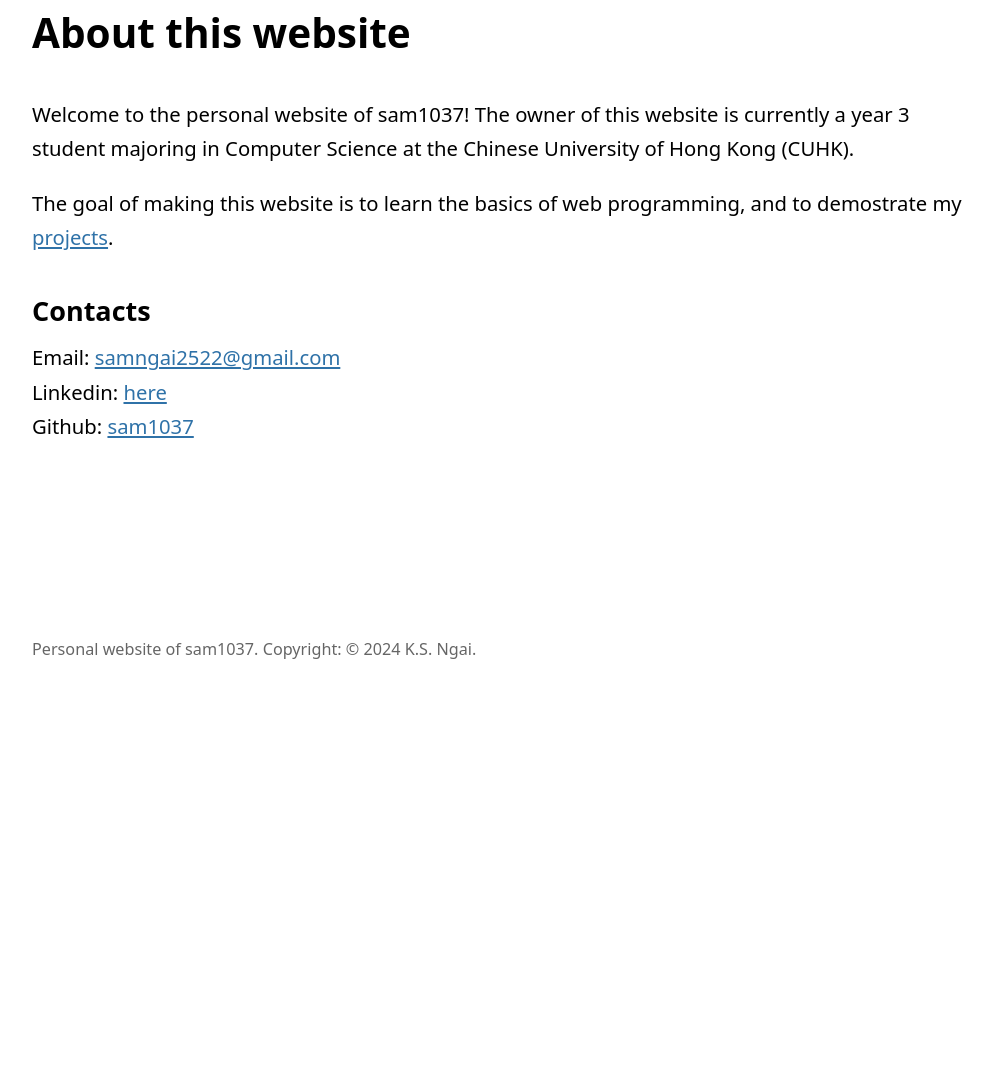
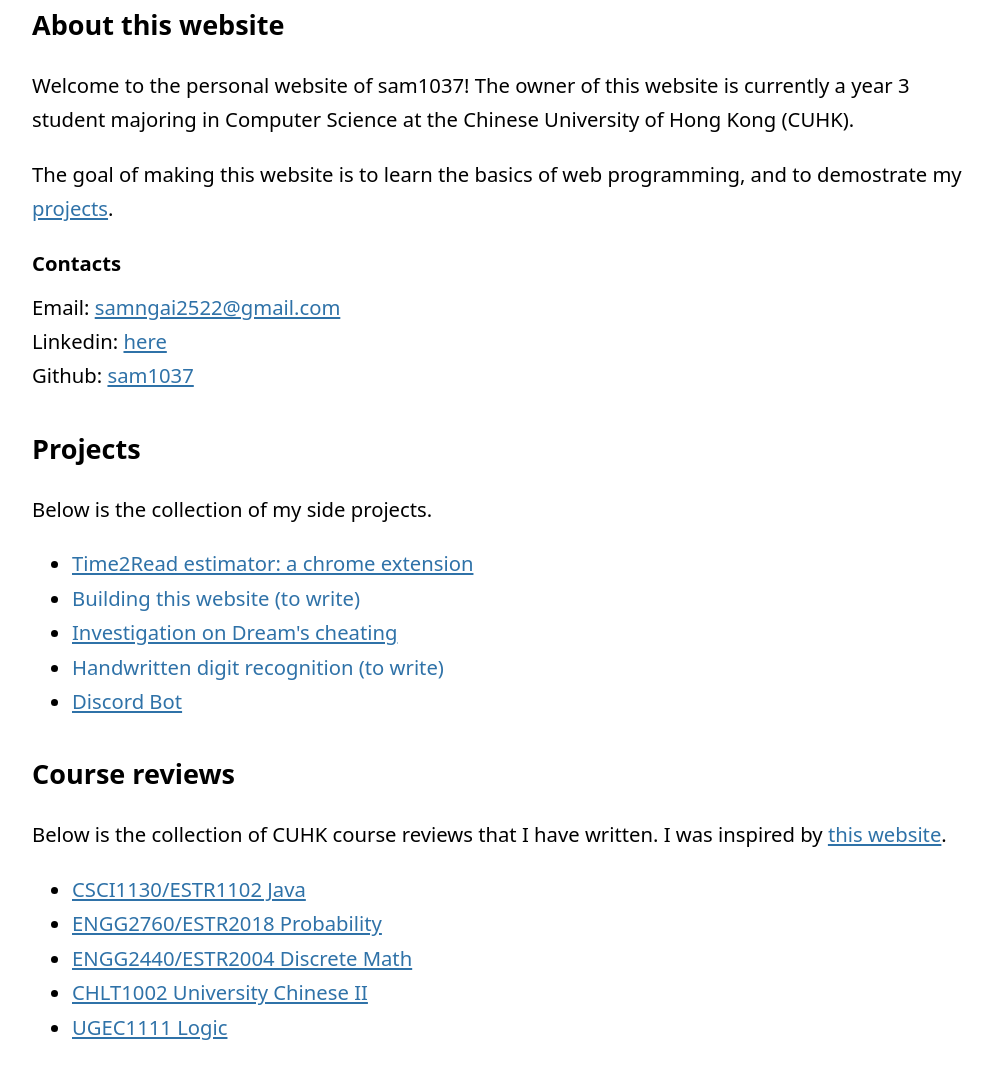
Before and after one commit to sam1037/personal-website, a plain HTML site: page index.html in a window 1280 px wide. Shown: the part 121-1200 px from the top of the page, without its empty margins (131-1124 px from the left). Before the commit the page ends 800 px from the top, so only its background shows below. Drawn offline with Linux system fonts and the light colour scheme.

Commit message:
the 3 pages are now under index.html, one page scrollable

```diff
--- a/index.html
+++ b/index.html
@@ -3,18 +3,24 @@
 <head>
     <title>sam1037's Personal Website</title>
     <link rel="stylesheet" href="styles/style.css">
+    <link rel="stylesheet" href="styles/course_review.css">
     <script src="app.js"></script>
     <meta name="viewport" content="width=device-width, initial-scale=1">
+    <style>
+        html {
+            scroll-behavior: smooth;
+        }
+    </style>
 </head>
 <body>
     <header>
     </header>
     <nav class="nav-bar">
-        <a href="index.html" class="nav-logo">SAM1037</a>
+        <a href="#about" class="nav-logo">SAM1037</a>
         <ul class="nav-menu">
-            <li class="nav-item"><a class="nav-link" href="index.html">About</a></li>
-            <li class="nav-item"><a class="nav-link" href="projects.html">Projects</a></li>
-            <li class="nav-item"><a class="nav-link" href="course_review.html">CUHK course reviews</a></li>
+            <li class="nav-item"><a class="nav-link" href="#about">About</a></li>
+            <li class="nav-item"><a class="nav-link" href="#projects">Projects</a></li>
+            <li class="nav-item"><a class="nav-link" href="#course-reviews">CUHK course reviews</a></li>
         </ul>
         <div class="hamburger">
             <span class="bar"></span>
@@ -24,23 +30,74 @@
     </nav>
 
     <main>
+        <!-- About Section -->
+        <section id="about">
             <article>
-            <h1>About this website</h1>
+                <h2>About this website</h2>
                 <p>Welcome to the personal website of sam1037! The owner of this website is currently a year 3 student majoring in Computer Science at the Chinese University of Hong Kong (CUHK). </p>
                 <p>The goal of making this website is to learn the basics of web programming,
                     and to demostrate my <a href="projects.html">projects</a>.</p>
-            <h2 style="margin-bottom: 0rem;">Contacts</h2>
+                <h3 style="margin-bottom: 0rem;">Contacts</h3>
                 <ul class="contact-info">
                     <li>Email: <a href="mailto:samngai2522@gmail.com">samngai2522@gmail.com</a></li>
                     <li>Linkedin: <a href="https://www.linkedin.com/in/ka-shing-ngai-2a5a96223/">here</a></li>
                     <li>Github: <a href="https://github.com/sam1037">sam1037</a></li>
                 </ul>
             </article>
+        </section>
+
+        <!-- Projects Section -->
+        <section id="projects" >
+            <article>
+                <h2>Projects</h2>
+                <p>Below is the collection of my side projects.</p>
+                <ul>
+                    <li><a href="projects/T2R.html">Time2Read estimator: a chrome extension</a></li>
+                    <li><a>Building this website (to write)</a></li>
+                    <li><a href="projects/dream_cheat.html">
+                        Investigation on Dream's cheating</a></li>
+                    <li><a>Handwritten digit recognition (to write)</a></li>
+                    <li><a href="projects/discord_bot.html">Discord Bot</a></li>
+                </ul>
+            </article>
+        </section>
+
+        <!-- Course Reviews Section -->
+        <section id="course-reviews" >
+            <article>
+                <h2>Course reviews</h2>
+                <p>
+                    Below is the collection of CUHK course reviews that I have written. I was inspired by <a href="https://shinerightstudio.com/course-review/">this website</a>.
+                </p>
+                <!--
+                <table class="course-review-table">
+                    <thead>
+                        <tr>
+                            <th>Course Name</th>
+                            <th>When took the course</th>
+                            <th>Rating</th>
+                        </tr>
+                    </thead>
+                    <tbody>
+                        <tr>
+                            <td>UGED1111</td>
+                            <td>23-24 Fall</td>
+                            <td>5/5</td>
+                        </tr>
+                    </tbody>
+                </table>
+                -->
+
+                <ul class="course-review">
+                    <li><a href="#">CSCI1130/ESTR1102 Java</a></li>
+                    <li><a href="#">ENGG2760/ESTR2018 Probability</a></li>
+                    <li><a href="#">ENGG2440/ESTR2004 Discrete Math</a></li>
+                    <li><a href="#">CHLT1002 University Chinese II</a></li>
+                    <li><a href="#">UGEC1111 Logic</a></li>
+                </ul>
+
+            </article>
+        </section>
     </main>
-
-    <footer>
-        Personal website of sam1037. Copyright: &copy; 2024 K.S. Ngai.
-    </footer>
-
 </body>
 </html>
```
Also changed, not shown: oldindex.html (added, +46 -0 lines), onePageIndex.html (deleted, +0 -84 lines). Lines whose indentation alone changed are shown as unchanged.
